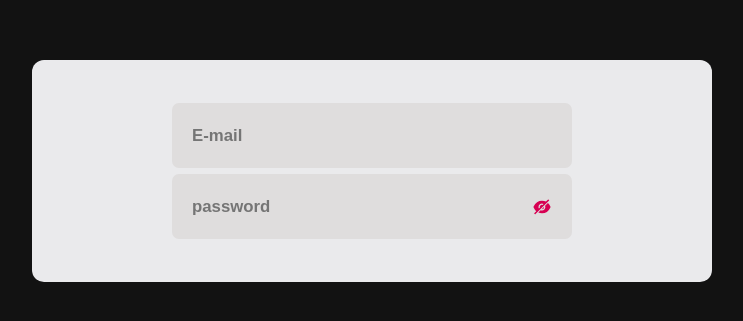
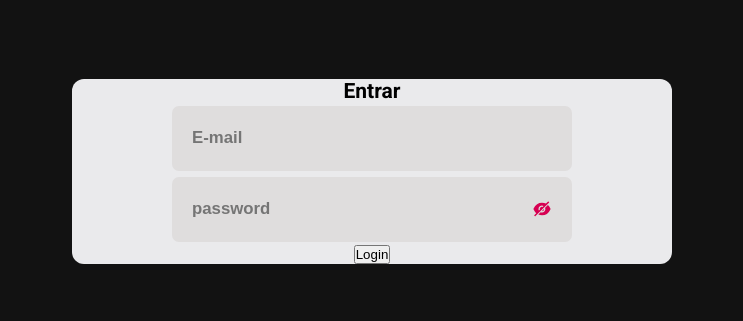
Before and after one commit to Jhon9191/appLanchoneteReact, a React (Create React App) app: page / in a window 1280 px wide. Shown: the part 229-550 px from the top of the page, without its empty margins (268-1011 px from the left). Built offline with nearby package versions, Linux system fonts and the light colour scheme.

Commit message:
Configuring onChange in input components

```diff
--- a/src/pages/Signin/index.js
+++ b/src/pages/Signin/index.js
@@ -3,7 +3,6 @@ import { useState, useEffect } from 'react';
 import './signin.css';
 import IputText from '../../Components/InputText';
 import InputTextSecure from '../../Components/InputTextSecure';
-import Text from '../../Components/Text';
 
 function SignIn() {
 
@@ -15,12 +14,17 @@ function SignIn() {
     setSecure(!secure);
   }
 
+  const handleValidation = () => {
+    console.log(email, password);
+  }
+
   return (
     <div className="container-center">
       <div className="login">
-      <IputText placeholder="E-mail"/>
-      <InputTextSecure placeholder="password" hasIcon={true} funcao={retorna} secure={secure}/>
-
+      <h2>Entrar</h2>
+      <IputText placeholder="E-mail" funcao={(e) => setEmail(e.target.value)}/>
+      <InputTextSecure placeholder="password" onChange={(e) => setPassword(e.target.value)} hasIcon={true} funcao={retorna} secure={secure}/>
+      <button onClick={handleValidation}>Login</button>
       </div>
     </div>
   );
--- a/src/pages/Signin/signin.css
+++ b/src/pages/Signin/signin.css
@@ -8,7 +8,6 @@
 }
 
 .login{
-  padding: 40px;
   background: #EAEAEC;
   width: 600px;
   display: flex;
```
